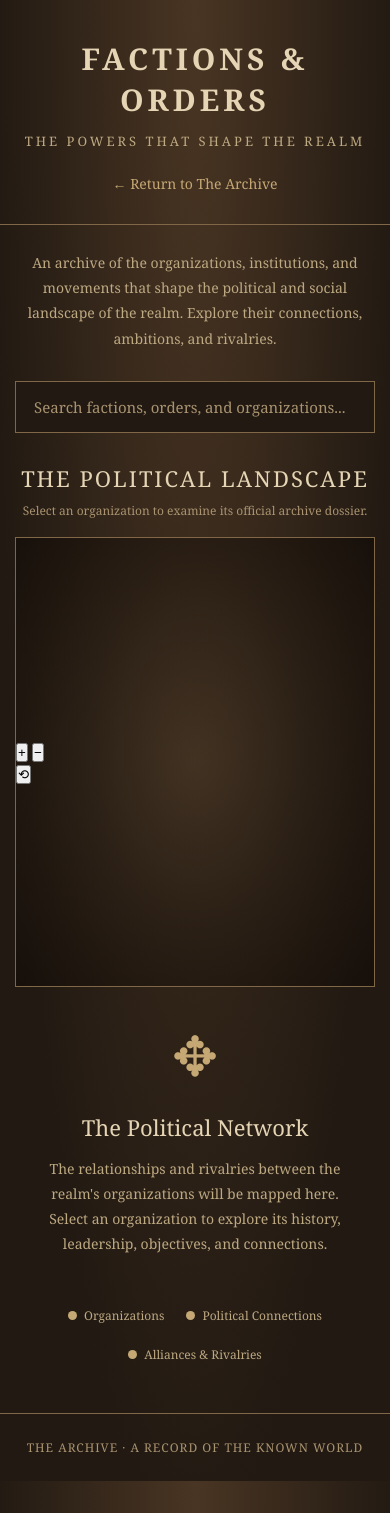
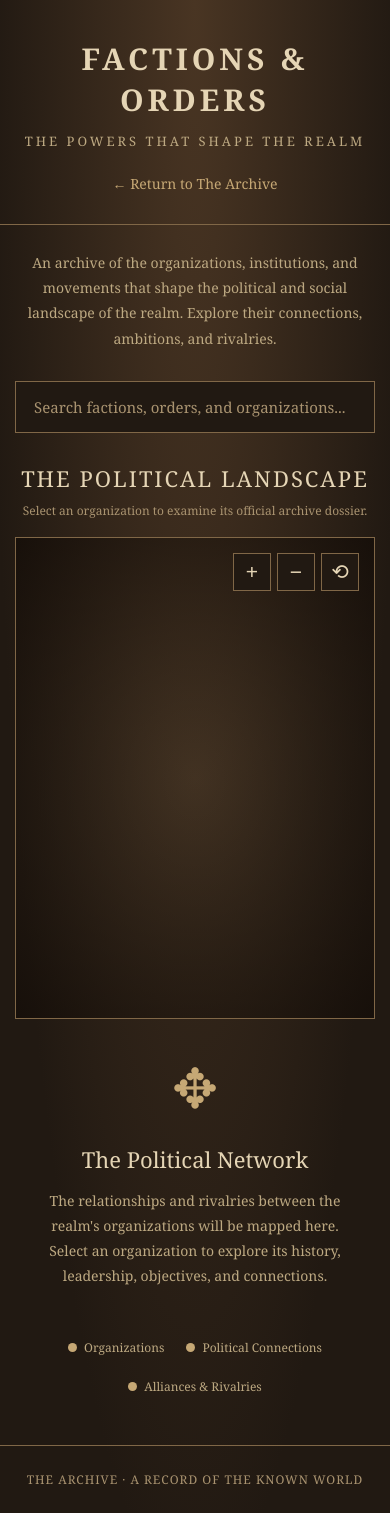
Before and after one commit to RealGeekfI/realgeekfi.github.io, a Jekyll site: the page archive/factions.html, which Jekyll copies as it is, in a window 390 px wide. Built offline with Jekyll 4.4.1, drawn with Linux system fonts in a browser that asks for light colours.

Commit message:
Update factions.html

```diff
--- a/archive/factions.html
+++ b/archive/factions.html
@@ -149,6 +149,116 @@ header p {
     font-size: 14px;
     line-height: 1.8;
 }
+
+
+/* INTERACTIVE NETWORK */
+
+#networkSvg {
+    width: 100%;
+    height: 650px;
+    display: block;
+    touch-action: none;
+}
+
+#networkSvg line {
+    stroke-width: 2;
+    opacity: 0.7;
+}
+
+.relationship-alliance {
+    stroke: #c6a875;
+}
+
+.relationship-rivalry {
+    stroke: #a45d50;
+    stroke-dasharray: 8 6;
+}
+
+.relationship-affiliation {
+    stroke: #829a9a;
+    stroke-dasharray: 3 5;
+}
+
+.network-node {
+    cursor: grab;
+    touch-action: none;
+}
+
+.network-node:active {
+    cursor: grabbing;
+}
+
+.network-node circle {
+    fill: #302317;
+    stroke: #c6a875;
+    stroke-width: 2.5;
+    transition: fill 0.2s, stroke 0.2s;
+}
+
+.network-node text {
+    fill: #e5d5b5;
+    font-family: Georgia, serif;
+    text-anchor: middle;
+    pointer-events: none;
+}
+
+.network-node .node-symbol {
+    font-size: 25px;
+}
+
+.network-node .node-label {
+    font-size: 14px;
+}
+
+.network-node:hover circle,
+.network-node.selected circle {
+    fill: #806747;
+    stroke: #fff0d0;
+    stroke-width: 4;
+}
+
+.network-node.search-match circle {
+    stroke: #fff0a5;
+    stroke-width: 5;
+}
+
+.network-node.search-dim {
+    opacity: 0.2;
+}
+
+.zoom-controls {
+    position: absolute;
+    top: 15px;
+    right: 15px;
+    z-index: 5;
+    display: flex;
+    gap: 6px;
+}
+
+.zoom-controls button {
+    width: 38px;
+    height: 38px;
+    border: 1px solid #806747;
+    background: #211912;
+    color: #e5d5b5;
+    font-size: 21px;
+    cursor: pointer;
+}
+
+.zoom-controls button:hover {
+    background: #806747;
+}
+
+.network-panel {
+    position: relative;
+}
+
+@media (max-width: 600px) {
+    #networkSvg {
+        height: 480px;
+    }
+}
+
 
 /* NETWORK LEGEND */
 
```
